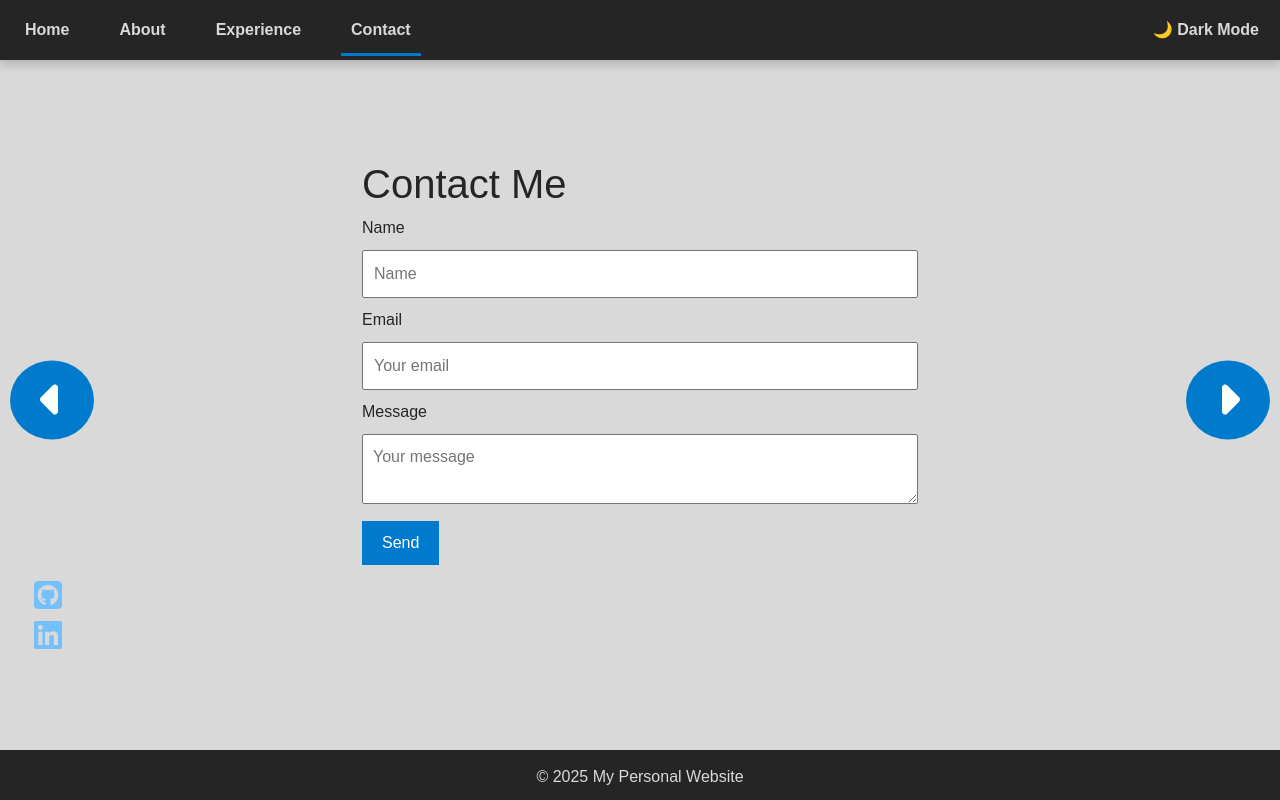
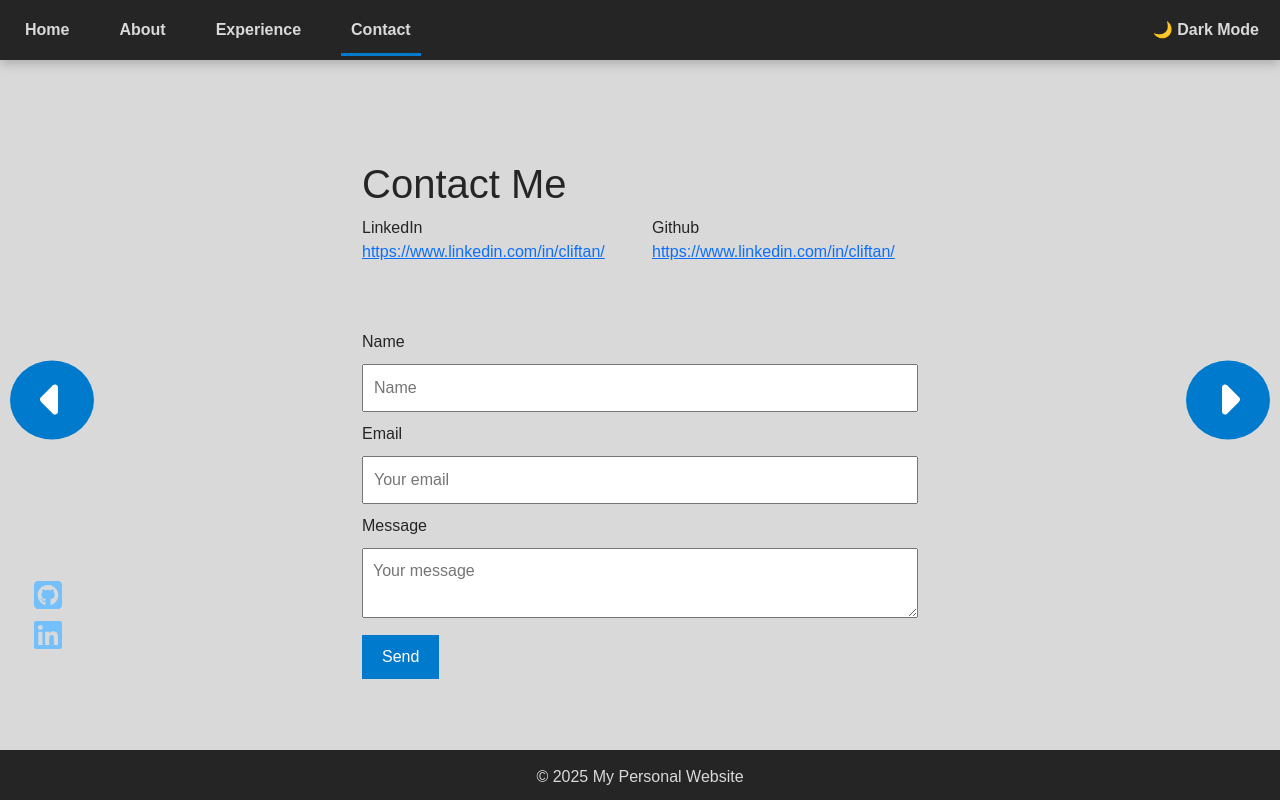
Before and after one commit to Cliftan/Clifton, a React (Vite) app: page / in a window 1280 px wide. Both pictures are taken after a click on the button "Contact". Built offline with nearby package versions, Linux system fonts and the light colour scheme.

Commit message:
Added links to contact page

```diff
--- a/src/pages/Contact.jsx
+++ b/src/pages/Contact.jsx
@@ -34,6 +34,18 @@ const Contact = () => {
       <section className="contact">
         <div className='container'>
           <h1>Contact Me</h1>
+          <div className='row'>
+            <div className='col'>
+              <p>LinkedIn <br />
+              <a href='https://www.linkedin.com/in/cliftan/' target='_blank'>https://www.linkedin.com/in/cliftan/</a>
+              </p>
+            </div>
+            <div className='col'>
+              <p>Github<br />
+              <a href='https://github.com/Cliftan' target='_blank'>https://www.linkedin.com/in/cliftan/</a>
+              </p>
+            </div>
+          </div>
           <form onSubmit={onSubmit}>
             <label>Name</label>
             <input type="text" name="name" placeholder='Name' required/>
@@ -43,6 +55,7 @@ const Contact = () => {
             <textarea placeholder="Your message" required></textarea>
             <button type="submit">Send</button>
           </form>
+
         </div>
       </section>
     </motion.div>
```
